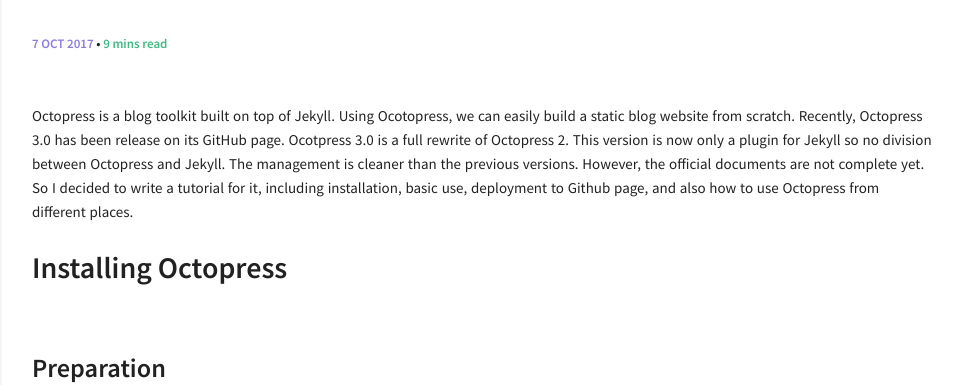
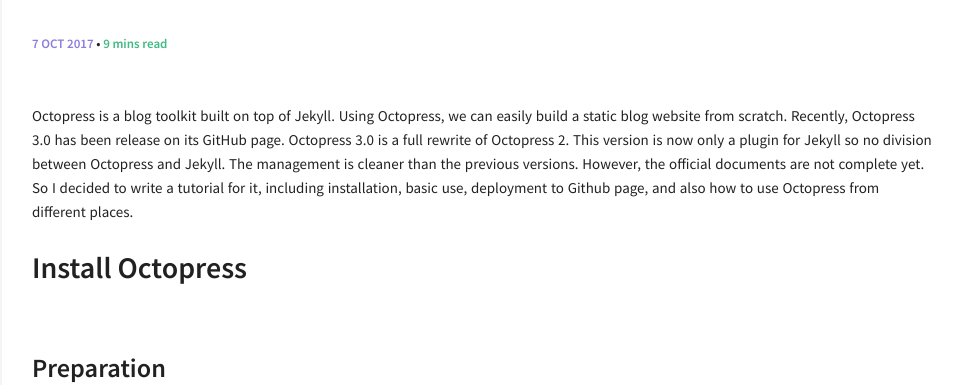
Before and after one commit to sulibo/sulibo.github.io, a Jekyll site: the page built from _posts/2017-10-07-octopress-3-tutorial.markdown, in a window 1280 px wide. Shown: the part 174-559 px from the top of the page, without its empty margins (318-1280 px from the left). Built offline with Jekyll 4.4.1, drawn with Linux system fonts in a browser that asks for light colours; comment, search, counter and statistics services are not loaded.

Commit message:
Add posts excerpt and Read More link

```diff
--- a/_posts/2017-10-07-octopress-3-tutorial.markdown
+++ b/_posts/2017-10-07-octopress-3-tutorial.markdown
@@ -4,12 +4,13 @@
 tags: jekyll blog github-page octopress
 categories: [Tech]
 comments: true
+#excerpt: "Octopress 3 Tutorial"
 date: 2017-10-07T09:50:20+101:00
 ---
-Octopress is a blog toolkit built on top of Jekyll. Using Ocotopress, we can easily build a static blog website from scratch. Recently, Octopress 3.0 has been release on its GitHub page. Ocotpress 3.0 is a full rewrite of Octopress 2. This version is now only a plugin for Jekyll so no division between Octopress and Jekyll. The management is cleaner than the previous versions. However,  the official documents are not complete yet. So I decided to write a tutorial for it, including installation, basic use, deployment to Github page, and also how
+Octopress is a blog toolkit built on top of Jekyll. Using Octopress, we can easily build a static blog website from scratch. Recently, Octopress 3.0 has been release on its GitHub page. Octopress 3.0 is a full rewrite of Octopress 2. This version is now only a plugin for Jekyll so no division between Octopress and Jekyll. The management is cleaner than the previous versions. However,  the official documents are not complete yet. So I decided to write a tutorial for it, including installation, basic use, deployment to Github page, and also how
 to use Octopress from different places.
-
-# Installing Octopress
+<!--more-->
+# Install Octopress
 ## Preparation
 Two packages are required before installing Octopress: Ruby and Git.
 
--- a/_posts/2017-12-07-some-handy-software-tools.markdown
+++ b/_posts/2017-12-07-some-handy-software-tools.markdown
@@ -4,7 +4,7 @@
 date: 2017-12-07T16:20:36+01:00
 ---
 Here are some software tools I used which are handy for my daily use of laptops.
-
+<!--more-->
 ##### Vim
 
 * Plug Managements: [vim-plug](https://github.com/junegunn/vim-plug)
```
Also changed, not shown: _layouts/post_listing.html (+10 -0 lines).
